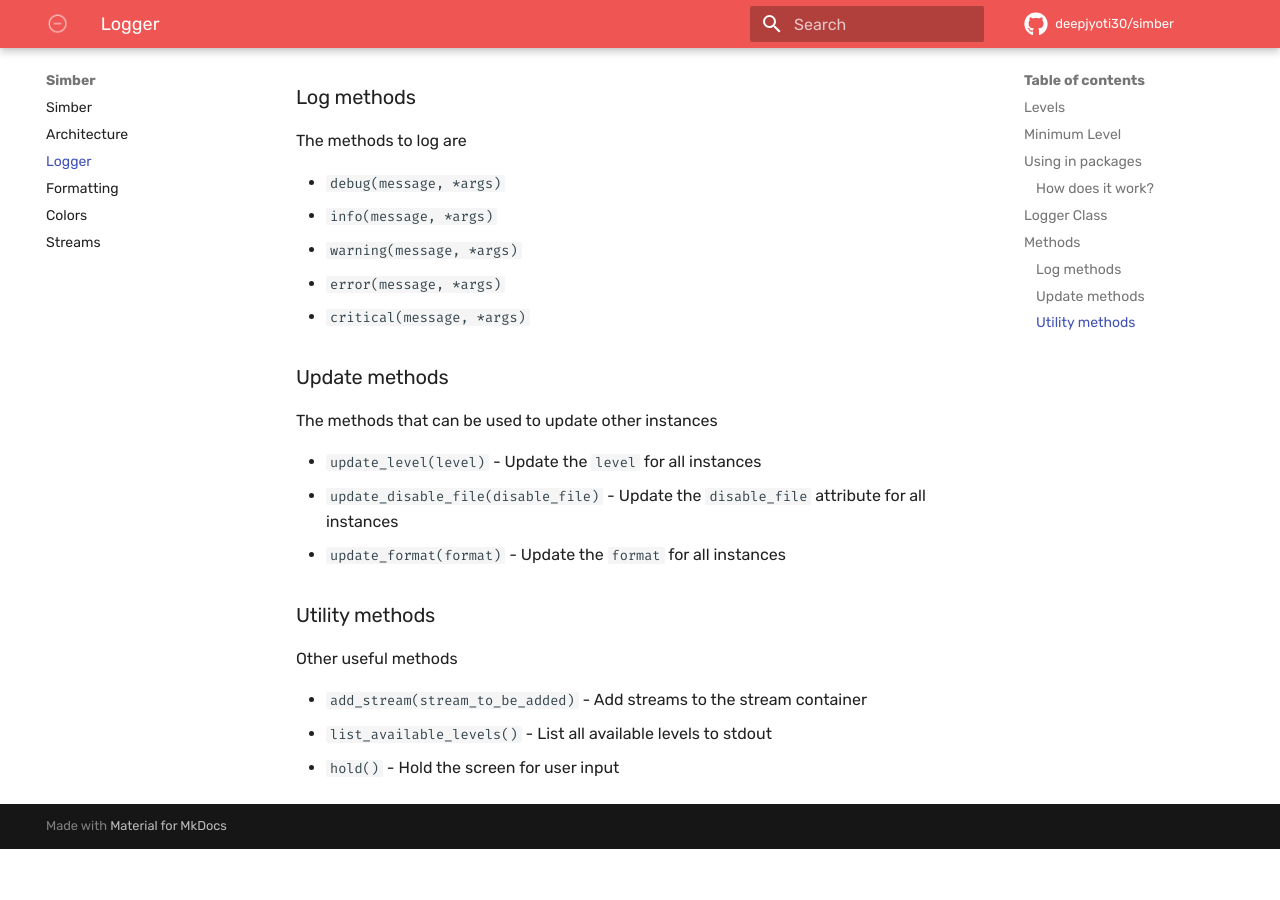
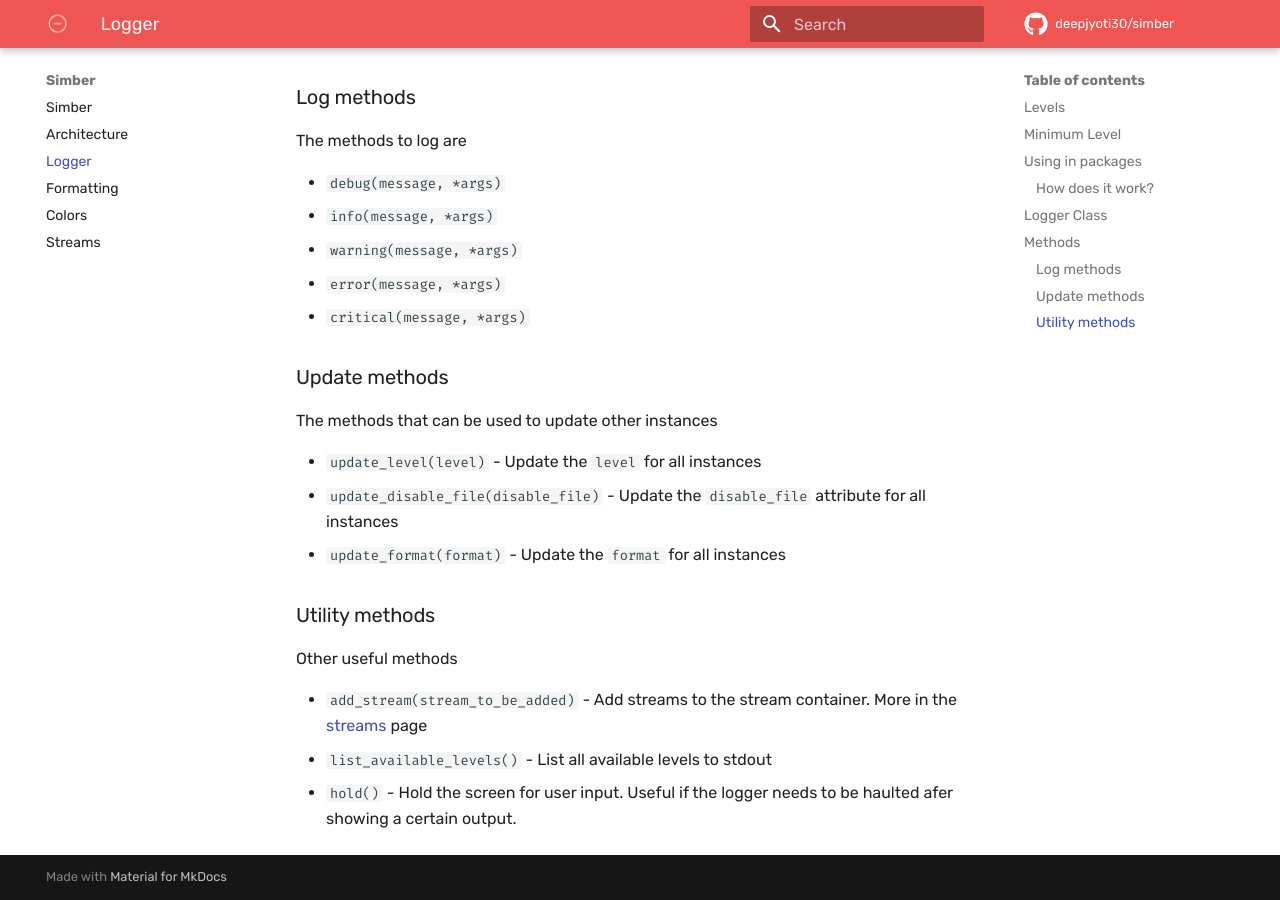
Before and after one commit to deepjyoti30/simber, an MkDocs documentation site: the page built from docs/en/docs/logger.md, in a window 1280 px wide and 900 px high, scrolled down 3249 px. Built offline with MkDocs 1.6.1 and Material for MkDocs 9.7.7, drawn with Linux system fonts in a browser that asks for light colours; comment, search, counter and statistics services are not loaded; before the commit the page ends 4098 px from its top, so only the background shows below that.

Commit message:
Add a bit more info about the utility methods
Explain a bit more on the utility methods in the Logger documentation.

```diff
--- a/docs/en/docs/logger.md
+++ b/docs/en/docs/logger.md
@@ -122,6 +122,6 @@ The methods that can be used to update other instances
 
 Other useful methods
 
-- `add_stream(stream_to_be_added)` - Add streams to the stream container
+- `add_stream(stream_to_be_added)` - Add streams to the stream container. More in the [streams](/streams/) page
 - `list_available_levels()`        - List all available levels to stdout
-- `hold()`                         - Hold the screen for user input
+- `hold()`                         - Hold the screen for user input. Useful if the logger needs to be haulted afer showing a certain output.
```
